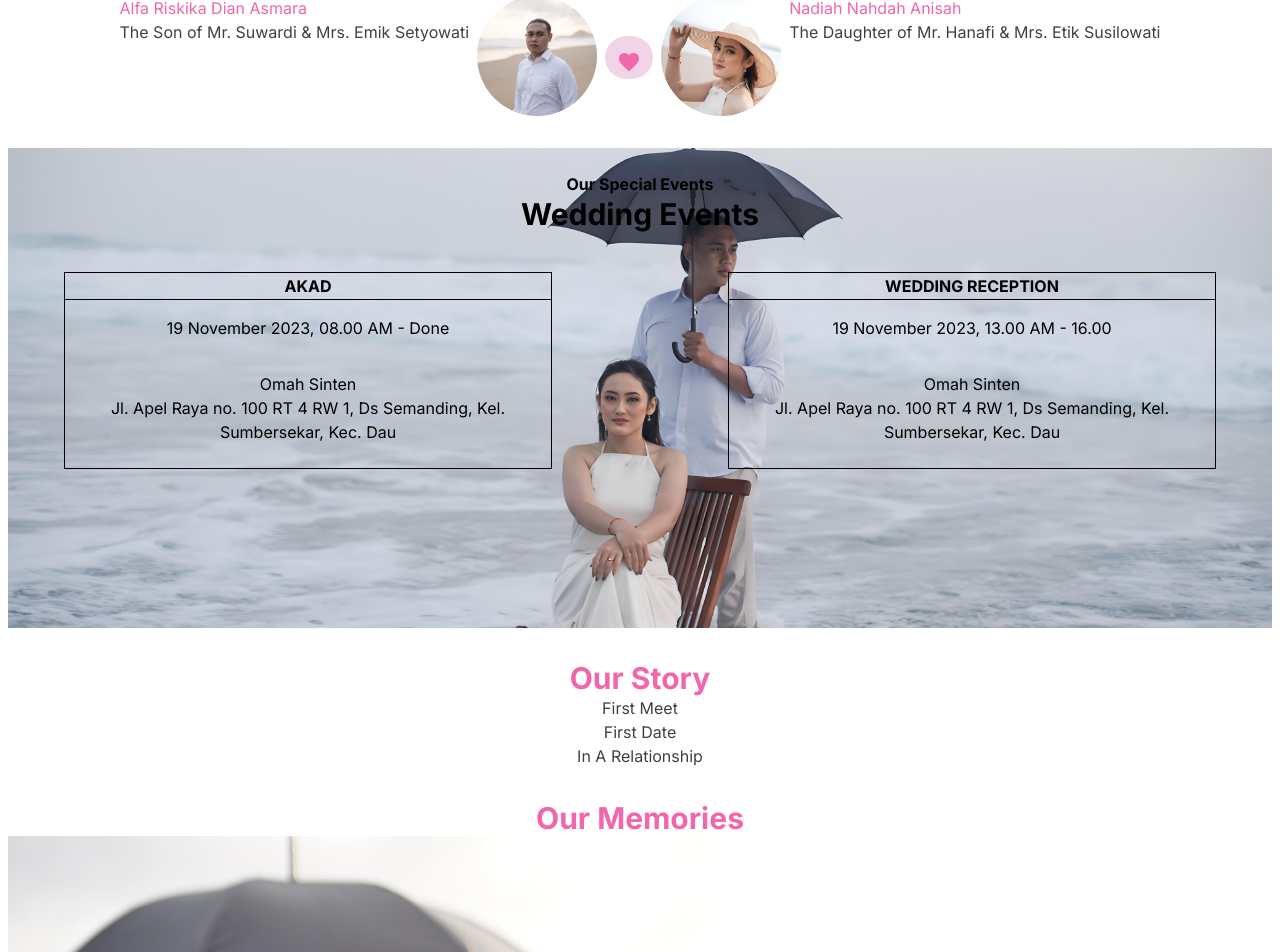
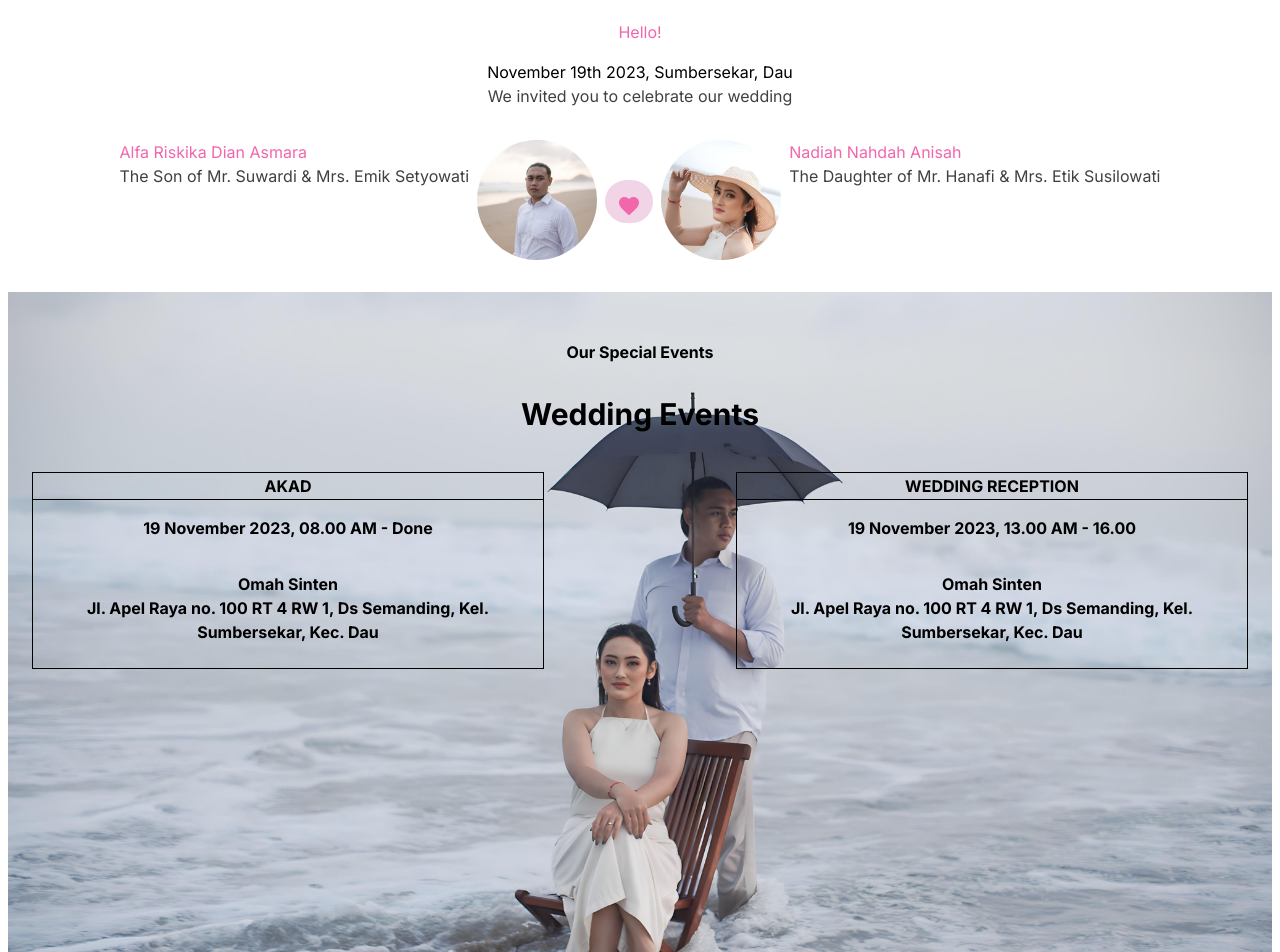
Before and after one commit to nadiahna/new-invitate, a Next.js app: page / in a window 1280 px wide. Shown: the part 580-1532 px from the top of the page. Built offline with nearby package versions, Linux system fonts and the light colour scheme.

Commit message:
fixing style

```diff
--- a/src/pages/index.tsx
+++ b/src/pages/index.tsx
@@ -23,7 +23,7 @@ export default function Home() {
     >
       <div>
         {/* head section */}
-        <div className="bg-header2 bg-center bg-no-repeat bg-cover h-[26rem]">
+        <div className="bg-header2 bg-center bg-no-repeat bg-cover h-[35rem]">
           <div className="flex flex-row justify-between font-semibold">
             <h1 className="font-bold"> Our Wedding </h1>
             <div className="space-x-4 hover:shadow-lg max-w-6xl">
@@ -90,39 +90,39 @@ export default function Home() {
         </div>
 
         {/* event details */}
-        <div className="bg-header2 text-center p-6 h-[30rem] bg-cover bg-center">
+        <div className="bg-header2 text-center p-6 h-[45rem] bg-cover bg-center">
           <div>
-            <h4 className='font-bold'>Our Special Events</h4>
-            <h1 className='text-3xl font-bold'>Wedding Events</h1>
-            <div className="flex flex-row mt-10 mx-8 space-x-44">
+            <h4 className='font-bold mt-6'>Our Special Events</h4>
+            <h1 className='text-3xl font-bold my-8'>Wedding Events</h1>
+            <div className="flex flex-row mt-10 justify-center items-center space-x-48">
               {/* table1 */}
-              <table className='border'>
+              <table className='border font-bold '>
                 <tbody>
                   <tr>
-                    <th className='font-bold border'>AKAD</th>
+                    <th className='border'>AKAD</th>
                   </tr>
                   <tr>
                     <td className='py-4'>19 November 2023, 08.00 AM - Done</td>
                   </tr>
                   <tr>
-                    <td className='py-4 pb-6'>
+                    <td className='p-4 pb-6'>
                       Omah Sinten <br />
                       Jl. Apel Raya no. 100 RT 4 RW 1, Ds Semanding, Kel. Sumbersekar, Kec. Dau</td>
                   </tr>
                 </tbody>
               </table>
               {/* table2 */}
-              <table className='border'>
+              <table className='border font-bold'>
                 <tbody>
                   <tr>
-                    <th className='font-bold border'>WEDDING RECEPTION</th>
+                    <th className='border'>WEDDING RECEPTION</th>
                   </tr>
 
                   <tr>
                     <td className='py-4'>19 November 2023, 13.00 AM - 16.00</td>
                   </tr>
                   <tr>
-                    <td className='py-4 pb-6'>Omah Sinten <br />
+                    <td className='p-4 pb-6'>Omah Sinten <br />
                       Jl. Apel Raya no. 100 RT 4 RW 1, Ds Semanding, Kel. Sumbersekar, Kec. Dau</td>
                   </tr>
                 </tbody>
```
